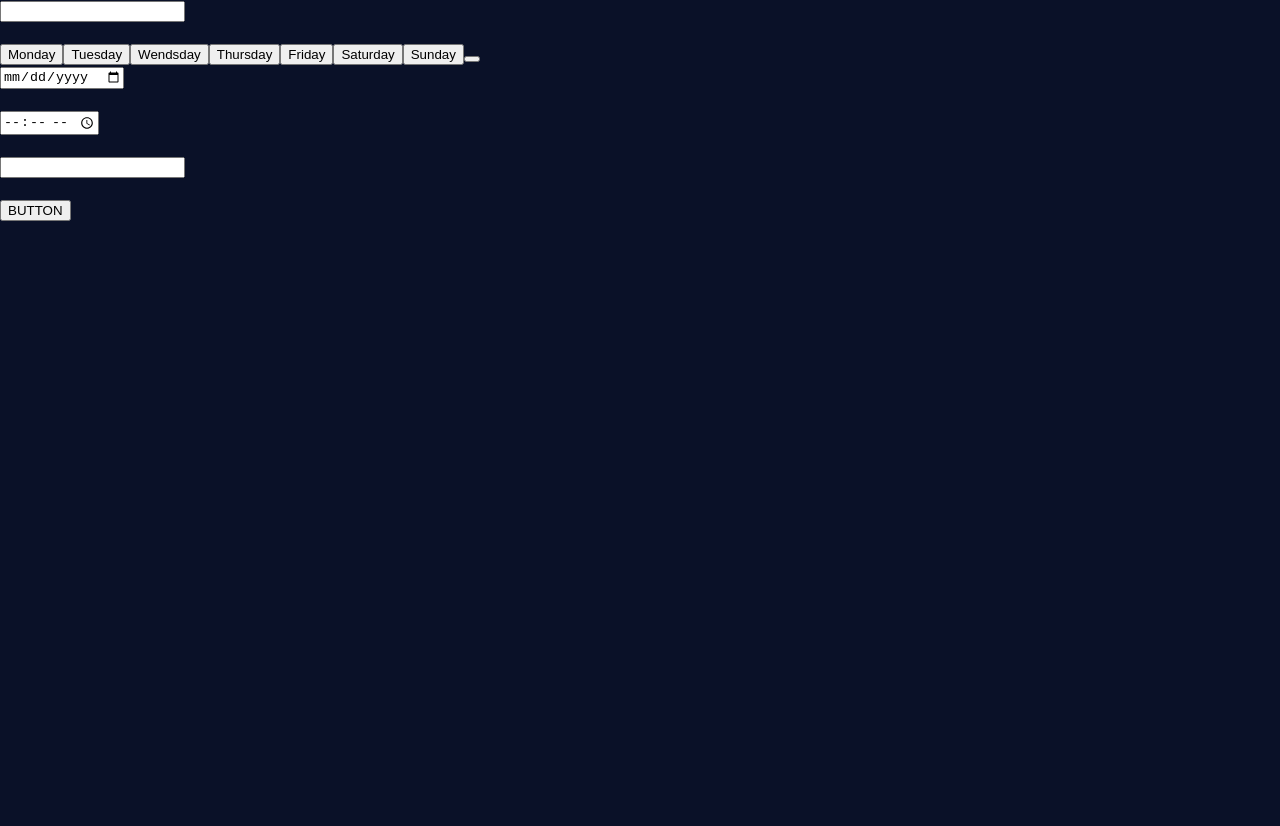
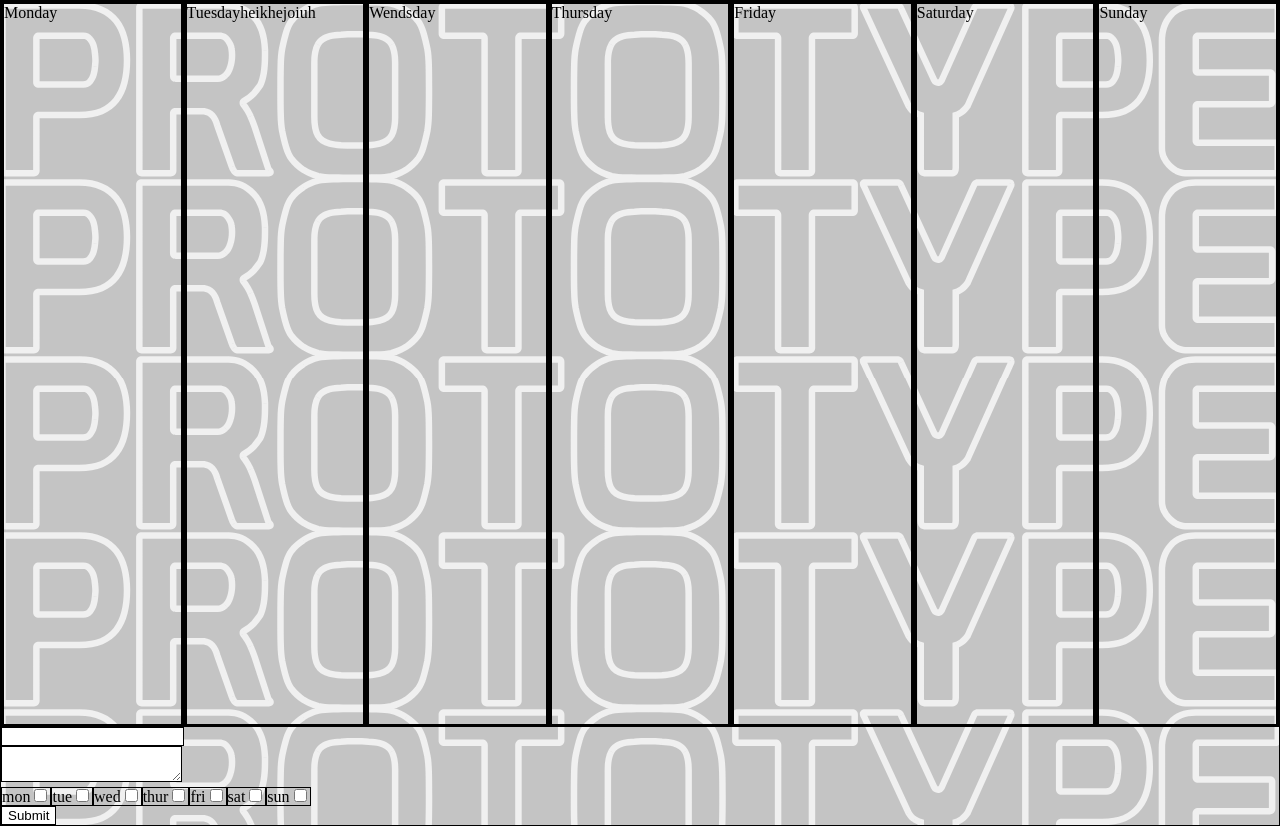
Before and after one commit to ota200/Scheduling-app, a React (Create React App) app: page / in a window 1280 px wide. Before the commit the page ends 800 px from the top, so only its background shows below. Built offline with nearby package versions, Linux system fonts and the light colour scheme.

Commit message:
uhhh "put shrug emoji here"

```diff
--- a/src/App.css
+++ b/src/App.css
@@ -1,38 +1,33 @@
-.App {
-  text-align: center;
+*{
+    text-decoration: none;
+    border: solid;
+    color:hsl(0, 0%, 0%);
+    border-width: 1px;
 }
 
-.App-logo {
-  height: 40vmin;
-  pointer-events: none;
+div,form,body,head{
+    border: none;
+
 }
 
-@media (prefers-reduced-motion: no-preference) {
-  .App-logo {
-    animation: App-logo-spin infinite 20s linear;
-  }
+button{
+    background-color:rgb(255, 255, 255);
 }
 
-.App-header {
-  background-color: #282c34;
-  min-height: 100vh;
-  display: flex;
-  flex-direction: column;
-  align-items: center;
-  justify-content: center;
-  font-size: calc(10px + 2vmin);
-  color: white;
+.week{
+    display: grid;
+    grid-template-columns: 1fr 1fr 1fr 1fr 1fr 1fr 1fr;
 }
 
-.App-link {
-  color: #61dafb;
+.week div{
+    height: 90vh;
+    border: solid;
+    color:hsl(0, 0%, 0%);
+    border-width: 3px;
 }
 
-@keyframes App-logo-spin {
-  from {
-    transform: rotate(0deg);
-  }
-  to {
-    transform: rotate(360deg);
-  }
+.week h1{
+    border-color: rgba(240, 248, 255, 0);
+    text-align: center;
+    font-size: 2vw;
 }
--- a/src/App.js
+++ b/src/App.js
@@ -1,36 +1,12 @@
-import './App.css';
-import Dates from'./Componets/Dates';
-import Time from'./Componets/Time';
-import Words from'./Componets/Words';
-import Days from'./Componets/Days';
-
-import { useState } from 'react';
-
+import Pop from'./Componets/Pop';
 
 export default function Notes() {
-  const [word,setWord] = useState("")
-
-  function getWord(e) {
-    setWord(e.target.value)
-  }
-
 
 
   return (
       <div>
-          <Days />
-          <Dates/>
-          <Time/>
 
-          <div>
-
-            <form >
-                <input value={word} onChange={getWord} ></input>
-            </form>
-
-            <h1>{word}</h1>
-          </div>
-          <button >BUTTON</button>
+        <Pop/>
 
       </div>
   );
--- a/src/Componets/Dates.js
+++ /dev/null
@@ -1,26 +0,0 @@
-import '../App.css';
-import { useState } from 'react';
-
-function Dates() {
-
-    const [dates,setDate] = useState("")
-
-    function getDates(e) {
-      setDate(e.target.value)
-    }
-
-    return (
-        <div>
-
-            <form >
-                <input type="date" value={dates} onChange={getDates} ></input>
-            </form>
-
-            <h1>{dates}</h1>
-        </div>
-    )
-
-}
-
-
-export default Dates;
--- a/src/Componets/Days.js
+++ /dev/null
@@ -1,58 +0,0 @@
-import '../App.css';
-import { useState } from 'react';
-import Words from'./Words';
-
-function Days() {
-
-    const [days,setDay] = useState({
-
-        mon:false,
-        tue:false,
-        wed:false,
-        thur:false,
-        fri:false,
-        sat:false,
-        sun:false,
-
-    })
-
-    function week(e) {
-        const d = e.target.id
-        console.log(d)
-        console.log(days[d])
-        if (days[d] == false) {
-            days[d] = true
-        } else {
-            days[d] = false
-        }
-
-    }
-
-    const data = () => {
-        setDay()
-    }
-
-
-    return (
-        <div>
-            <Words/>
-            <div>
-
-                <button id="mon" onClick={week}> Monday </button>
-                <button id="tue" onClick={week}>Tuesday </button>
-                <button id="wed" onClick={week}> Wendsday </button>
-                <button id="thur" onClick={week}> Thursday </button>
-                <button id="fri" onClick={week}> Friday </button>
-                <button id="sat" onClick={week}> Saturday </button>
-                <button id="sun" onClick={week}> Sunday </button>
-
-                <button onClick={() => data()}></button>
-            </div>
-        </div>
-
-    )
-
-}
-
-
-export default Days;
--- /dev/null
+++ b/src/Componets/Pop.js
@@ -0,0 +1,58 @@
+import '../App.css';
+import Draggable from 'react-draggable';
+import { useState } from 'react';
+
+import Week from './week'
+
+export default function Pop() {
+
+  const [word,setWord] = useState([])
+
+  const [input,setInput] = useState("")
+
+  const [text,setText] = useState("")
+
+
+  function name(e) {
+    e.preventDefault();
+
+    setWord([{
+      id: word.length,
+      title: input,
+      words:text,
+      mon:e.target.id.value
+
+    }])
+  }
+
+  return (
+      <div>
+          <Week tue="heikhejoiuh"/>
+
+          <div>
+
+            <form  onSubmit={name} >
+              <input id="input"></input>
+              <br></br>
+              <textarea id="text" onChange={(e)=> setText(e.target.value)}></textarea>
+              <br></br>
+              <label>mon<input type="checkbox" id="mon"></input></label>
+              <label>tue<input type="checkbox" id="tue"></input></label>
+              <label>wed<input type="checkbox" id="wed"></input></label>
+              <label>thur<input type="checkbox" id="thur"></input></label>
+              <label>fri<input type="checkbox" id="fri"></input></label>
+              <label>sat<input type="checkbox" id="sat"></input></label>
+              <label>sun<input type="checkbox" id="sun"></input></label>
+
+              <br></br>
+
+              <button >Submit</button>
+
+            </form>
+          </div>
+          <div>
+            {word.mon}
+          </div>
+      </div>
+  );
+}
--- a/src/Componets/Time.js
+++ /dev/null
@@ -1,27 +0,0 @@
-import '../App.css';
-import { useState } from 'react';
-
-function Time() {
-
-    const [times,setTime] = useState("")
-
-    function getTimes(e) {
-        setTime(e.target.value)
-    }
-
-
-    return (
-        <div>
-
-            <form >
-                <input type="time" value={times} onChange={getTimes} ></input>
-            </form>
-
-            <h1>{times}</h1>
-        </div>
-    );
-
-}
-
-
-export default Time;
--- a/src/Componets/Words.js
+++ /dev/null
@@ -1,27 +0,0 @@
-import '../App.css';
-import { useState } from 'react';
-
-function Words() {
-
-    const [word,setWord] = useState("")
-
-    function getWord(e) {
-        setWord(e.target.value)
-    }
-
-
-    return (
-        <div>
-
-            <form >
-                <input value={word} onChange={getWord} ></input>
-            </form>
-
-            <h1>{word}</h1>
-        </div>
-    );
-
-}
-
-
-export default Words;
--- /dev/null
+++ b/src/Componets/week.js
@@ -0,0 +1,46 @@
+import Pop from'./Pop';
+import App from '../App';
+
+export default function Week(props) {
+
+  return (
+      <div className="week">
+
+        <div>
+          Monday
+          {props.mon}
+        </div>
+
+        <div>
+          Tuesday
+          {props.tue}
+        </div>
+
+        <div>
+          Wendsday
+          {props.wed}
+        </div>
+
+        <div>
+          Thursday
+          {props.thu}
+        </div>
+
+        <div>
+          Friday
+          {props.fri}
+        </div>
+
+        <div>
+          Saturday
+          {props.sat}
+        </div>
+
+        <div>
+          Sunday
+          {props.sun}
+        </div>
+
+      </div>
+  );
+}
--- a/src/index.css
+++ b/src/index.css
@@ -1,15 +1,12 @@
 body {
   margin: 0;
-  font-family: -apple-system, BlinkMacSystemFont, 'Segoe UI', 'Roboto', 'Oxygen',
-    'Ubuntu', 'Cantarell', 'Fira Sans', 'Droid Sans', 'Helvetica Neue',
-    sans-serif;
-  -webkit-font-smoothing: antialiased;
-  -moz-osx-font-smoothing: grayscale;
-  background-color: #0A1128;
-  color: #FEFCFB;
+  border-style: none;
+  color: #ffffff;
+  background-image: url(PROTOTYPE2.svg);
+  background-color: #c4c4c4;
+  background-size: 100%;
 }
 
-code {
-  font-family: source-code-pro, Menlo, Monaco, Consolas, 'Courier New',
-    monospace;
+textarea {
+  color: #000000;
 }
```
Also changed, not shown: src/PROTOTYPE.svg (added), src/PROTOTYPE2.svg (added).
